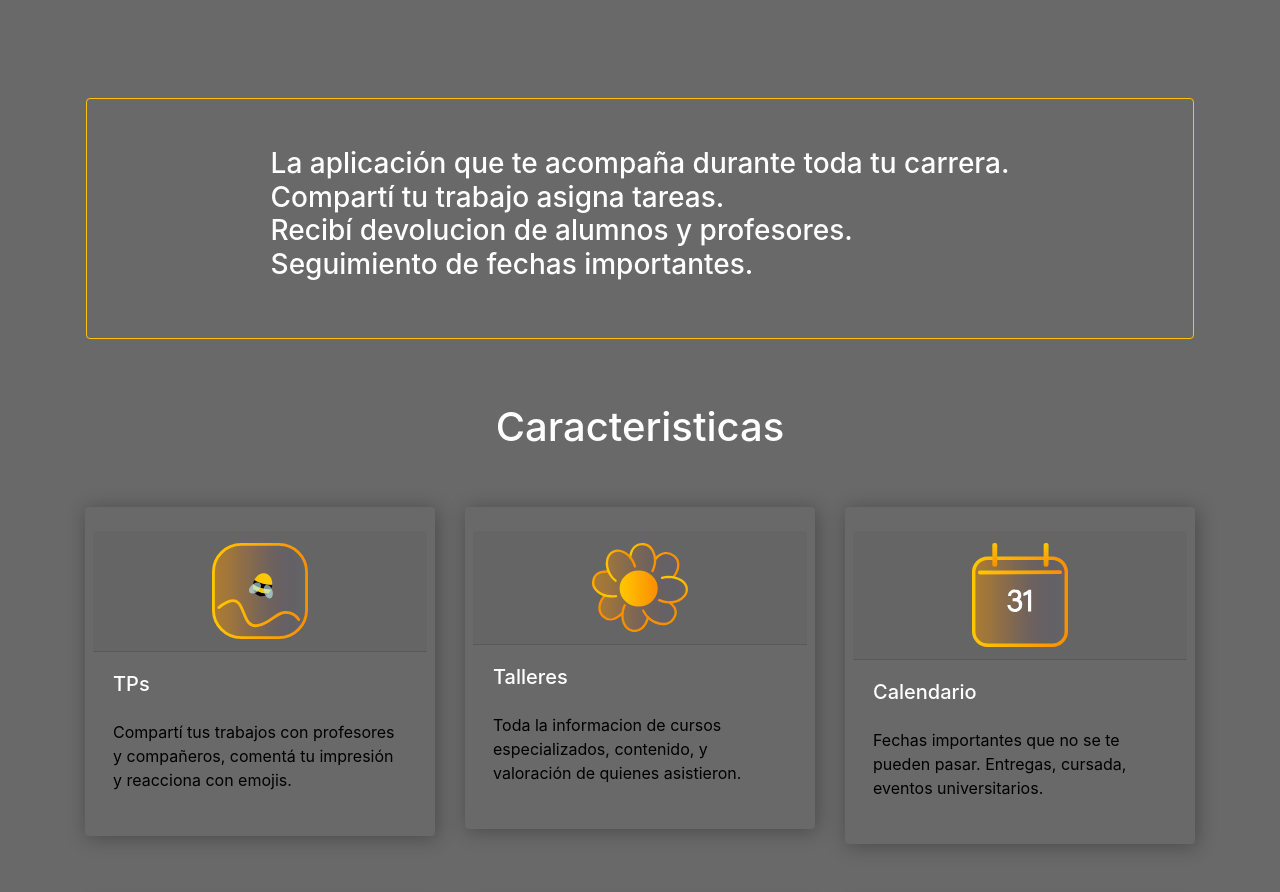
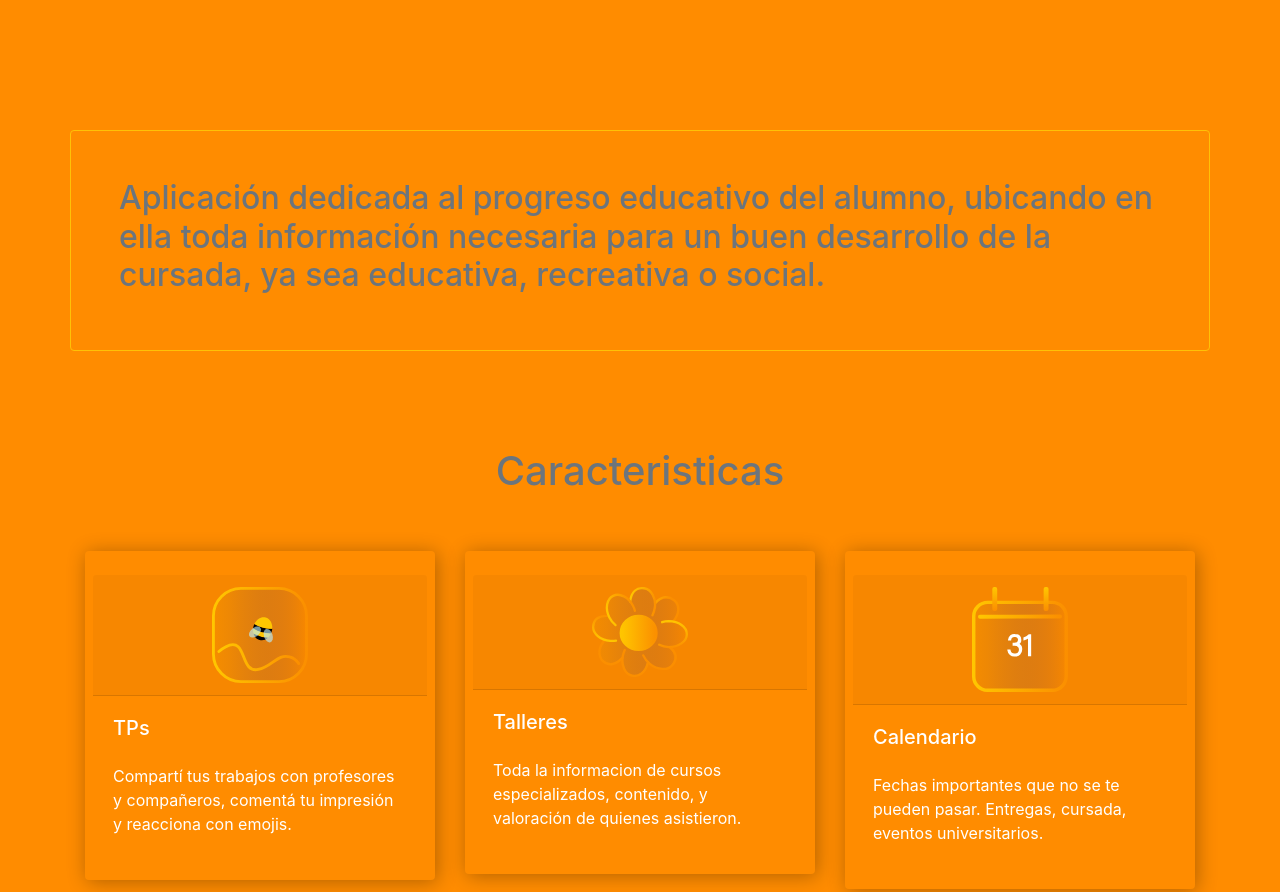
Before and after one commit to jmojico/landing-colmena, a plain HTML site: page index.html in a window 1280 px wide. Shown: the part 520-1412 px from the top of the page. Drawn offline with nearby package versions, Linux system fonts and the light colour scheme.

Commit message:
Revert "cambio color de fondo y textos"
This reverts commit 0e7a205883f8664dd0d252ad06bed8745f06e126.

```diff
--- a/css/styles.css
+++ b/css/styles.css
@@ -1,5 +1,5 @@
 body {
-    background-color: rgb(105, 105, 105);
+    background-color: darkorange;
 }
 
 .feature {
@@ -78,7 +78,3 @@ body {
     width: auto;
     height: 50px;
 }
-
-.card-text {
-    color:black
-}
--- a/index.html
+++ b/index.html
@@ -33,19 +33,19 @@
                     <img class="appname img-fluid m-auto" src="./img/logo.svg" alt="Colmena Logo">
                 </div>
                 <div class="row">
-                    <div class="col m-3 p-5 d-flex justify-content-center border border-warning rounded rounded p-5">
-                        <p class="h3 justify-content-center text-white">La aplicación que te acompaña durante toda tu carrera. </br>
-                            Compartí tu trabajo asigna tareas. </br>
-                            Recibí devolucion de alumnos y profesores. </br>
-                            Seguimiento de fechas importantes. </br>
-                        </p>
+                    <div class="col my-5 p-5 d-flex justify-content-center border border-warning rounded rounded p-5">
+                        <p class="h2 justify-content-center text-secondary ">Aplicación dedicada al progreso educativo
+                            del
+                            alumno, ubicando en ella toda información necesaria para un buen desarrollo de la cursada,
+                            ya
+                            sea educativa, recreativa o social.</p>
                     </div>
                 </div>
             </section>
             <section id="features">
                 <div class="row">
-                    <div class="col-12 text-center my-5 text-white">
-                        <h1 class="h1  ">Caracteristicas</h1>
+                    <div class="col-12 text-center my-5 ">
+                        <h1 class="h1 text-secondary ">Caracteristicas</h1>
                     </div>
                 </div>
                 <div class="row">
@@ -174,12 +174,12 @@
             <section id="team" class="py-5">
                 <div class="row">
                     <div class="col-12 text-center my-5 ">
-                        <h1 class="h1  ">Equipo</h1>
+                        <h1 class="h1 text-secondary ">Equipo</h1>
                     </div>
                 </div>
                 <div class="row">
                     <div class="col-lg-4 m-auto">
-                        <div class="card border border-primary bg-transparent ">
+                        <div class="card border border-primary bg-transparent text-secondary">
                             <div class="profile-box p-5">
                                 <img class="border-1 border-primary rounded-circle" src="./img/julian.jpg" alt="Julian">
                             </div>
@@ -198,7 +198,7 @@
                         </div>
                     </div>
                     <div class="col-lg-4 m-auto ">
-                        <div class="card border border-primary bg-transparent  ">
+                        <div class="card border border-primary bg-transparent text-secondary ">
                             <div class="profile-box p-5">
                                 <img class="border-1 border-primary rounded-circle" src="./img/frank.jpg"
                                     alt="Franklin">
```
Also changed, not shown: 1 other file.
